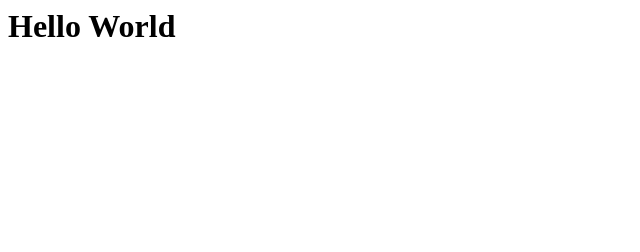
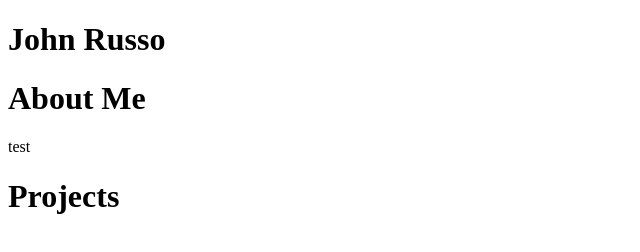
Before and after one commit to JRusso64/Personal-Website, a plain HTML site: page index.html in a window 1280 px wide. Shown: the whole page, without its empty margins (0-640 px from the left). Drawn offline with Linux system fonts and the light colour scheme.

Commit message:
added html

```diff
--- a/index.html
+++ b/index.html
@@ -1 +1,17 @@
-<h1>Hello World</h1>
+<!DOCTYPE html>
+<html lang="en">
+<head>
+    <meta charset="UTF-8">
+    <meta http-equiv="X-UA-Compatible" content="IE=edge">
+    <meta name="viewport" content="width=device-width, initial-scale=1.0">
+    <title>Portfolio</title>
+</head>
+<body>
+    <h1>John Russo</h1>
+    <h1>About Me</h1>
+    <p>test</p>
+
+    <h1>Projects</h1>
+    <p></p>
+</body>
+</html>
```
